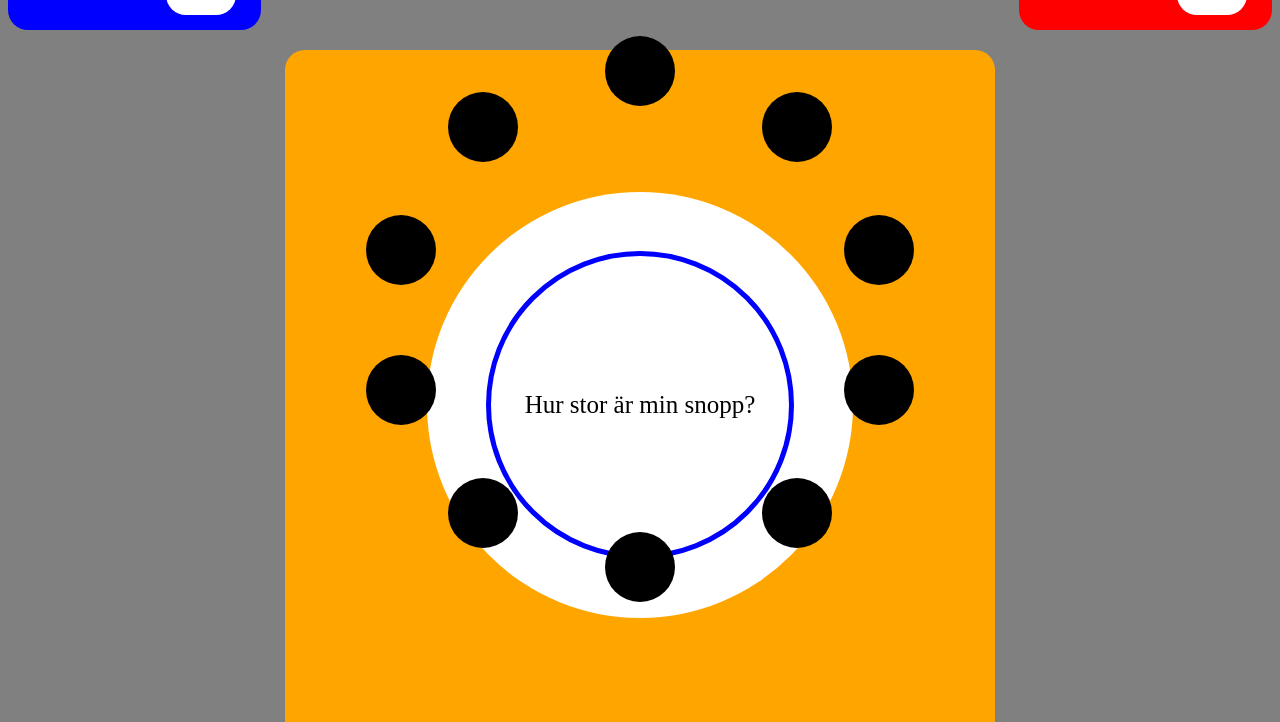
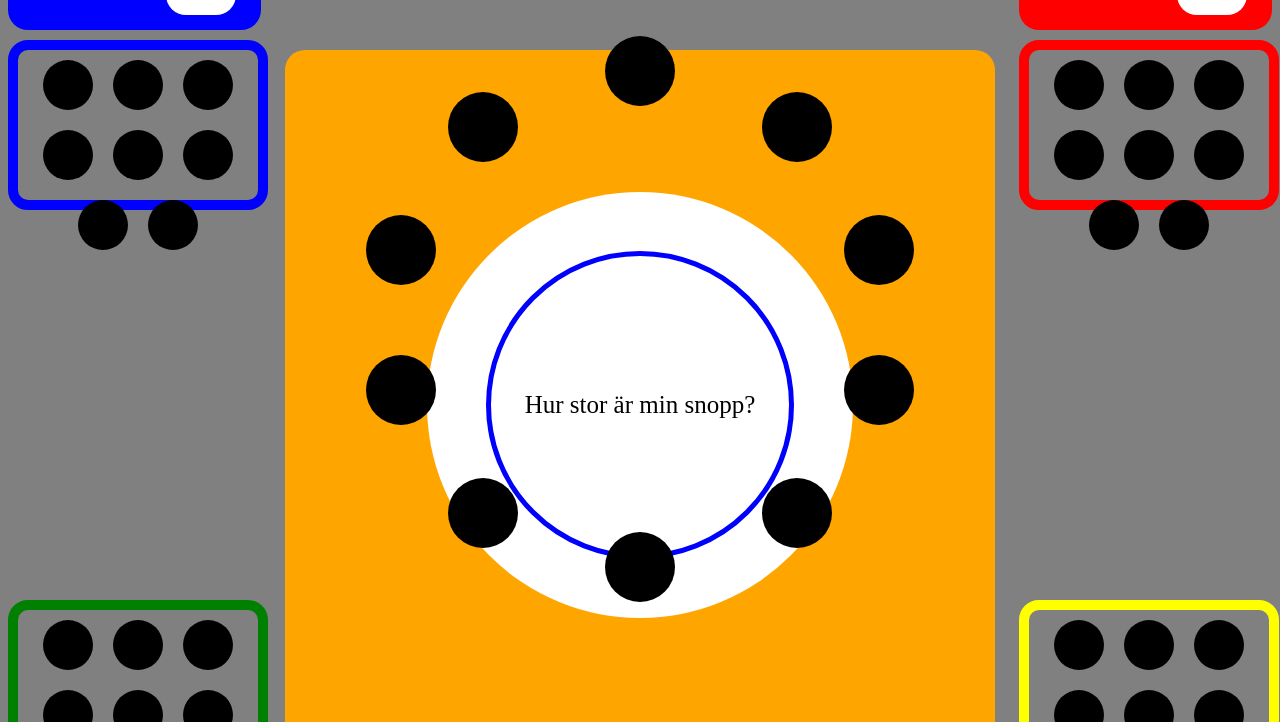
Before and after one commit to barr3/Smart10, a plain HTML site: page index.html in a window 1280 px wide. Shown: the part 78-800 px from the top of the page. Drawn offline with Linux system fonts and the light colour scheme.

Commit message:
Added plupp container

```diff
--- a/css/style.css
+++ b/css/style.css
@@ -19,11 +19,18 @@ main {
     grid-column: 1;
     grid-row: 1;
 }
+#p1Plupp {
+    border: 10px solid blue;
+}
 
 #player2 {
     background-color: red;
     grid-column: 3;
     grid-row: 1;
+}
+
+#p2Plupp {
+    border: 10px solid red;
 }
 
 #player3 {
@@ -32,10 +39,27 @@ main {
     grid-row: 3;
 }
 
+#p3Plupp {
+    border: 10px solid green;
+}
+
 #player4 {
     background-color: yellow;
     grid-column: 3;
     grid-row: 3;
+}
+#p4Plupp {
+    border: 10px solid yellow;
+}
+
+#right {
+    grid-row: 2;
+    grid-column: 3;
+}
+
+#left {
+    grid-row: 2;
+    grid-column: 1;
 }
 
 .player{
@@ -94,6 +118,20 @@ main {
     align-items: center;
 }
 
+.usedPlupp {
+    width: 50px;
+    height: 50px;
+    background-color: black;
+    border-radius: 100%;
+    z-index: 10000;
+    /* margin: 100px; */
+    display: flex;
+    justify-content: center;
+    align-items: center;
+    margin: 10px;
+}
+
+
 .questionContainer {
     width: 60%;
     height: 60%;
@@ -125,7 +163,20 @@ main {
     border-radius: 100%;
 }
 
-#p1Points {
-    grid-column: 1;
-    grid-row: 2;
+
+.pluppContainer {
+    width: 95%;
+    height: 150px;
+    margin-top: 10px;
+    margin-bottom: 10px;
+    display: flex;
+    justify-content: center;
+    flex-wrap: wrap;
+    border-radius: var(--border-radius);
 }
+
+.sideContainer {
+    display: flex;
+    flex-direction: column;
+    justify-content: space-between;
+}
--- a/index.html
+++ b/index.html
@@ -21,14 +21,64 @@
 
       </div>
 
+      <div class="sideContainer" id="left">
 
+	<div class="pluppContainer" id="p1Plupp">
 
+	  <div class="usedPlupp"> </div>
+	  <div class="usedPlupp"> </div>
+	  <div class="usedPlupp"> </div>
+	  <div class="usedPlupp"> </div>
+	  <div class="usedPlupp"> </div>
+	  <div class="usedPlupp"> </div>
+	  <div class="usedPlupp"> </div>
+	  <div class="usedPlupp"> </div>
+	</div>
+
+	<div class="pluppContainer" id="p3Plupp">
+
+	  <div class="usedPlupp"> </div>
+	  <div class="usedPlupp"> </div>
+	  <div class="usedPlupp"> </div>
+	  <div class="usedPlupp"> </div>
+	  <div class="usedPlupp"> </div>
+	  <div class="usedPlupp"> </div>
+	  <div class="usedPlupp"> </div>
+	  <div class="usedPlupp"> </div>
+	</div>
+
+      </div>
 
       <div class="player" id="player2">
 
 	<h1 class="playerName">Player 2</h1>
 
 	<div class="points"> 10pts</div>
+      </div>
+
+      <div class="sideContainer" id="right">
+	<div class="pluppContainer" id="p2Plupp">
+	  <div class="usedPlupp"> </div>
+	  <div class="usedPlupp"> </div>
+	  <div class="usedPlupp"> </div>
+	  <div class="usedPlupp"> </div>
+	  <div class="usedPlupp"> </div>
+	  <div class="usedPlupp"> </div>
+	  <div class="usedPlupp"> </div>
+	  <div class="usedPlupp"> </div>
+	</div>
+
+	<div class="pluppContainer" id="p4Plupp">
+
+	  <div class="usedPlupp"> </div>
+	  <div class="usedPlupp"> </div>
+	  <div class="usedPlupp"> </div>
+	  <div class="usedPlupp"> </div>
+	  <div class="usedPlupp"> </div>
+	  <div class="usedPlupp"> </div>
+	  <div class="usedPlupp"> </div>
+	  <div class="usedPlupp"> </div>
+	</div>
       </div>
 
       <div class="player" id="player3">
@@ -38,11 +88,20 @@
 	<div class="points"> 10pts</div>
       </div>
 
+
+      <div class="sideContainer">
+
+      </div>
+
       <div class="player" id="player4">
 
 	<h1 class="playerName">Player 4</h1>
 
 	<div class="points"> 10pts</div>
+      </div>
+
+      <div class="sideContainer">
+
       </div>
 
       <div class="boardContainer">
```
